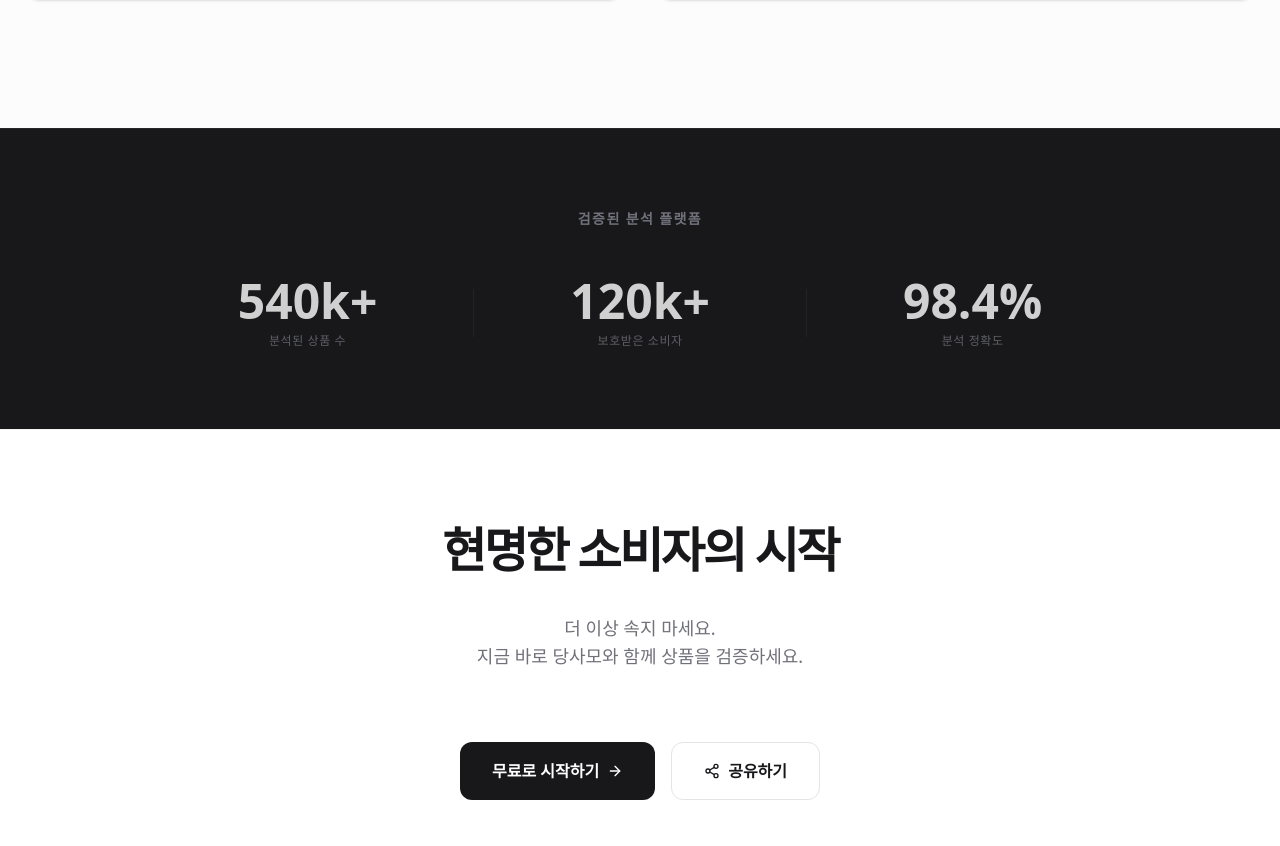
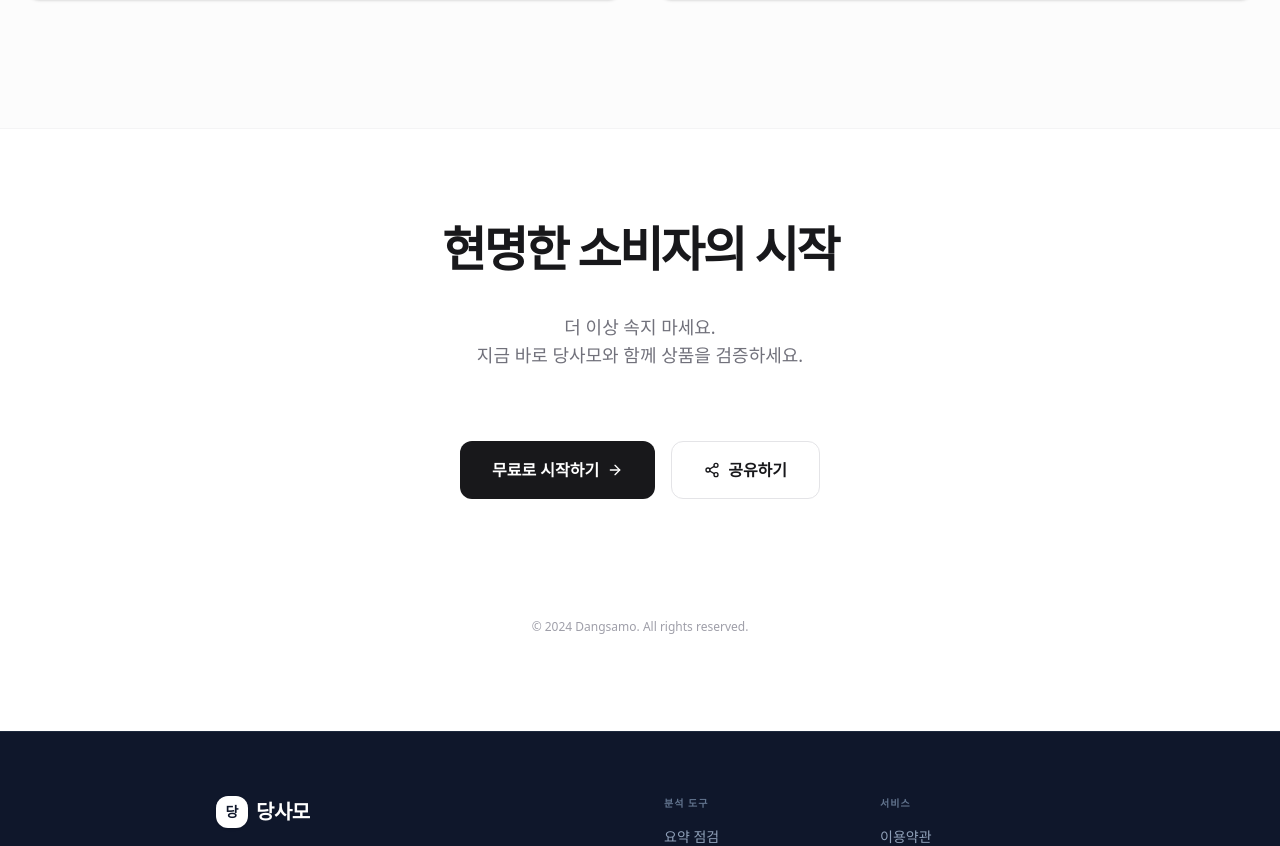
Before and after one commit to jiminseong/dangsamo-web, a Next.js app: page / in a window 1280 px wide. Shown: the part 2500-3346 px from the top of the page. Built offline with nearby package versions, Linux system fonts and the light colour scheme; no server answers.

Commit message:
update: HomeContent changes

```diff
--- a/src/app/HomeContent.tsx
+++ b/src/app/HomeContent.tsx
@@ -367,7 +367,7 @@ export function HomeContent({ user, initialData }: HomeContentProps) {
       </section>
 
       {/* Stats/Social Proof (Ticker style) */}
-      <section className="py-20 bg-zinc-900 border-t border-zinc-800 text-white overflow-hidden">
+      {/* <section className="py-20 bg-zinc-900 border-t border-zinc-800 text-white overflow-hidden">
         <div className="max-w-7xl mx-auto px-6 text-center">
           <h3 className="text-zinc-500 text-sm font-semibold uppercase tracking-widest mb-12">
             검증된 분석 플랫폼
@@ -389,7 +389,7 @@ export function HomeContent({ user, initialData }: HomeContentProps) {
             </div>
           </div>
         </div>
-      </section>
+      </section> */}
 
       {/* Footer / CTA */}
       <footer className="py-24 bg-white border-t border-zinc-100">
```
